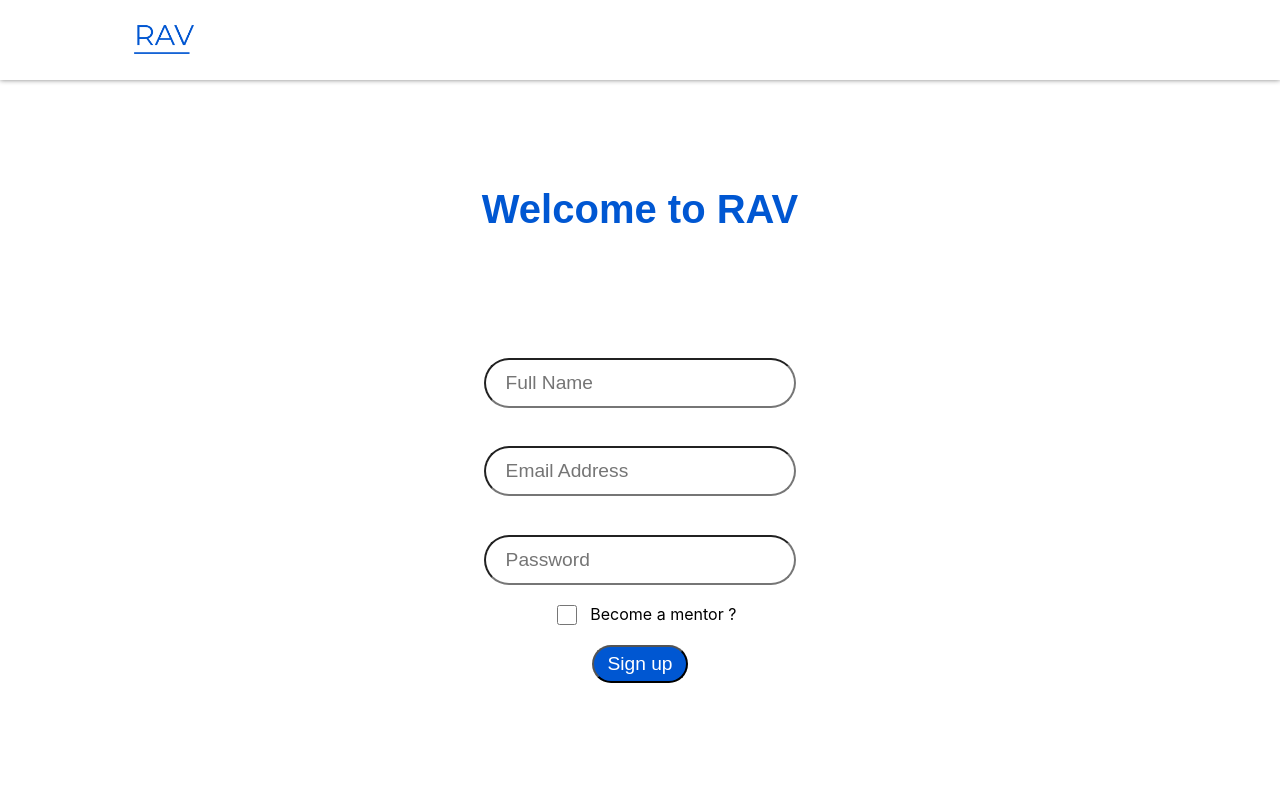
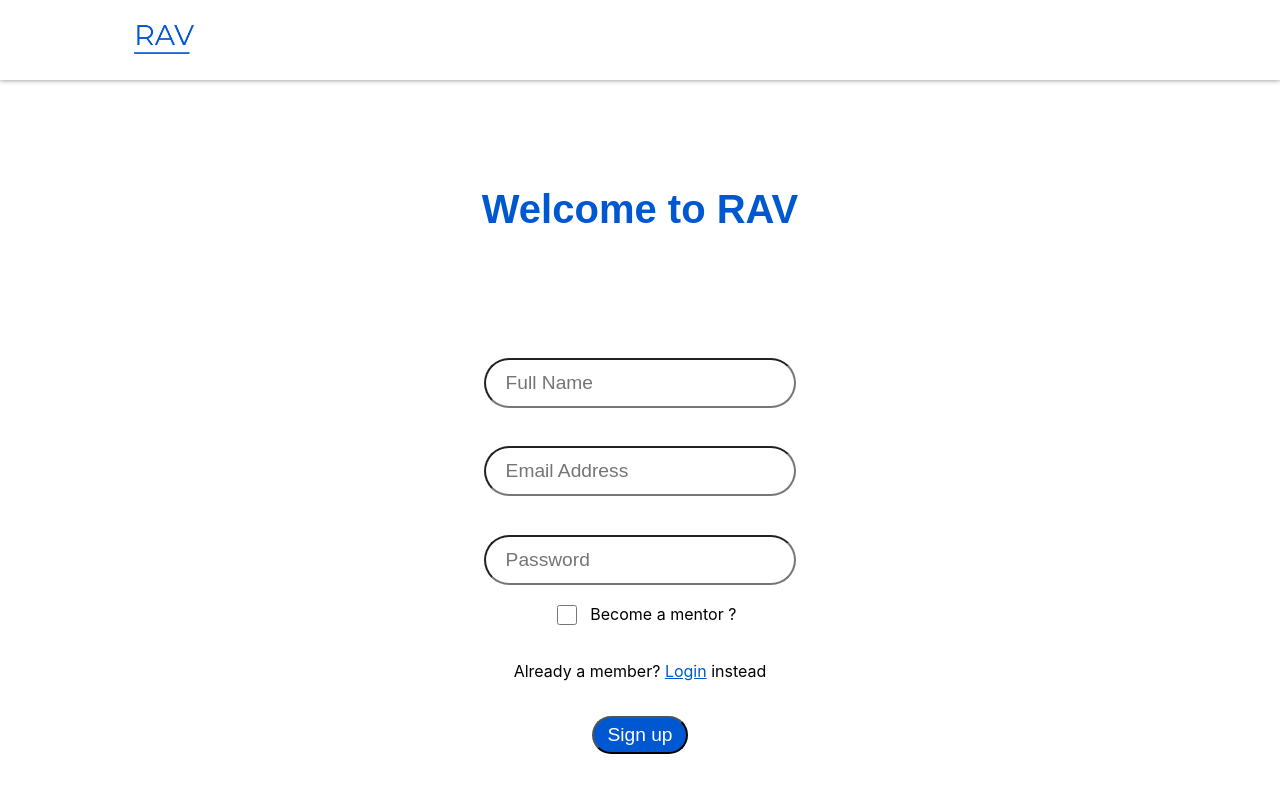
Before and after one commit to harshit-kakkar/RAV-Frontend, a React (Create React App) app: page /signup in a window 1280 px wide. Shown: the top 792 px of the page. Built offline with nearby package versions, Linux system fonts and the light colour scheme.

Commit message:
minor changes to layout

```diff
--- a/public/index.html
+++ b/public/index.html
@@ -24,7 +24,7 @@
       work correctly both with client-side routing and a non-root public URL.
       Learn how to configure a non-root public URL by running `npm run build`.
     -->
-    <title>React App</title>
+    <title>RAV</title>
   </head>
   <body>
     <noscript>You need to enable JavaScript to run this app.</noscript>
--- a/src/components/login/login.tsx
+++ b/src/components/login/login.tsx
@@ -2,7 +2,7 @@ import React, { useState } from 'react';
 import './loginStyles.css'
 
 import {useDispatch, useSelector} from 'react-redux'
-import { useHistory } from 'react-router-dom';
+import { Link, useHistory } from 'react-router-dom';
 import {RootState} from '../../reducers'
 import {login as IsLoggedInAction} from '../../actions/LoginActions'
 import {setJwtToken as setJwtTokenAction} from '../../actions/jwtTokenActions'
@@ -48,6 +48,7 @@ function Login() {
       <form className="login-form-container">
           <input className="login-input" value={email} placeholder="Email address" onChange={(e) => setEmail(e.target.value)}></input>
           <input type="password" value={password} className="login-input" placeholder="Password" onChange={(e) => setPassword(e.target.value)}></input>
+          <p className="signup-login-redirect-msg">New to RAV? <Link to="/signup"><span className="signup-login-link"><u>Signup</u></span></Link> instead</p>
           <button type="button" className="login-button" onClick={() => handleSubmit()}>Log in</button>
       </form>
 
--- a/src/components/login/loginStyles.css
+++ b/src/components/login/loginStyles.css
@@ -40,3 +40,13 @@
     width: 5em;
 
 }
+
+
+.signup-login-redirect-msg{
+    font-size: 1em;
+}
+
+.signup-login-link{
+    color: #0057D2;
+
+}
--- a/src/components/mentorSignup/mentorSignupStyles.css
+++ b/src/components/mentorSignup/mentorSignupStyles.css
@@ -1,5 +1,5 @@
 .mentor-signup-container{
-    margin-top: 2em;
+    margin-top: 1.5em;
 }
 .domain-select-container{
     margin: 1em;
--- a/src/components/signup/signup.tsx
+++ b/src/components/signup/signup.tsx
@@ -5,6 +5,7 @@ import {useSelector} from 'react-redux'
 // import {isMentorSignup} from '../../actions/IsMentorSignupActions'
 import MentorSignup from '../mentorSignup/mentorSignup';
 import LoginRedirect from '../loginRedirect/loginRedirect';
+import {Link} from 'react-router-dom'
 
 function Signup() {
   const signupScheduleState: any = useSelector((state: RootState) => state.signupSchedule)
@@ -89,6 +90,7 @@ function Signup() {
           </div>
           {isMentorSignupState?<MentorSignup setDomain={setDomain} />: <div></div>}
 
+          <p className="signup-login-redirect-msg">Already a member? <Link to="/login"><span className="signup-login-link"><u>Login</u></span></Link> instead</p>
           <button type="button" className="signup-button" onClick={() => sendSignupRequest()}>Sign up</button>
         </form>
 
--- a/src/components/signup/signupStyles.css
+++ b/src/components/signup/signupStyles.css
@@ -51,6 +51,7 @@
     margin: 1px;
     margin-left: 1em;
     margin-right: 1em;
+    margin-bottom: 1.5em;
 }
 
 .signup-success-div{
```
